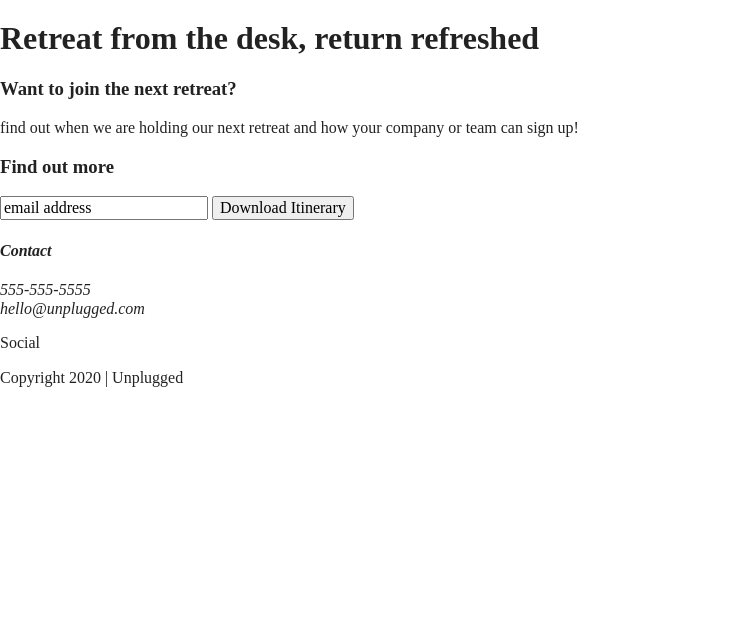
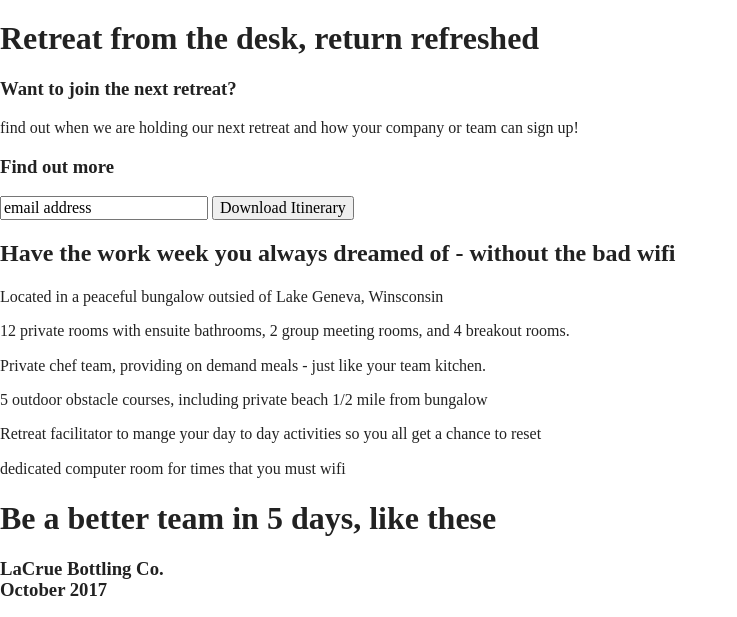
Before and after one commit to MelanieJA/unplugged, a website built with Parcel: page index.html in a window 1280 px wide. Shown: the part 162-779 px from the top of the page, without its empty margins (0-737 px from the left). Built offline with nearby package versions, Linux system fonts and the light colour scheme.

Commit message:
HTML for main and review section added

```diff
--- a/index.html
+++ b/index.html
@@ -42,8 +42,8 @@
   </header>
 
   <main>
-    <section>
-      <div class="hero-area">
+    <section class="hero-area">
+      <div class="content-wrapper">
         <h1> Retreat from the desk, return refreshed </h1>
       </div>
     </section>
@@ -62,6 +62,51 @@
         </div>
       </div>
     </aside>
+
+    <section class="features">
+      <div class="content-wrapper">
+        <h2 class="heading"> Have the work week you always dreamed of - without the bad wifi</h2>
+        <div class="features-items">
+          <article>
+            <p class="fontawesome-icon"></p>
+            <p class="features-item-description"> Located in a peaceful bungalow outsied of Lake Geneva, Winsconsin</p>
+          </article>
+          <article>
+            <p class="fontawesome-icon"></p>
+            <p class="features-item-description"> 12 private rooms with ensuite bathrooms, 2 group meeting rooms, and 4 breakout rooms.</p>
+          </article>
+          <article>
+            <p class="fontawesome-icon"></p>
+            <p class="features-item-description"> Private chef team, providing on demand meals - just like your team kitchen.</p>
+          </article>
+          <article>
+            <p class="fontawesome-icon"></p>
+            <p class="features-item-description"> 5 outdoor obstacle courses, including private beach 1/2 mile from bungalow</p>
+          </article>
+          <article>
+            <p class="fontawesome-icon"></p>
+            <p class="features-item-description"> Retreat facilitator to mange your day to day activities so you all get a chance to reset</p>
+          </article>
+          <article>
+            <p class="fontawesome-icon"></p>
+            <p class="features-item-description"> dedicated computer room for times that you must wifi</p>
+          </article>
+        </div>
+      </div>
+    </section>
+
+
+    <section class="reviews">
+      <div class="content-wrapper">
+          <h1>Be a better team in 5 days, like these</h1>
+        <article>
+          <div>
+            <h3>LaCrue Bottling Co.<br> October 2017</h3>
+            <p>Lorem ipsum dolor sit amet, consectetur adipisc-ing elit, sed do eiusmod tempor incididunt ut labore et dolore magna aliqy.  ut enim ad minim veniam quis nostrud exercitation ullamco laboris nisi ut aliquip ex ea commodo consequat. Duis aute irure dolr in reprehendert in voluptate velit esse cillum dolore eu fugiat nulla pariatur.</p>
+          </div>
+        </article>
+      </div>
+    </section>
 
 
   </main>
```
